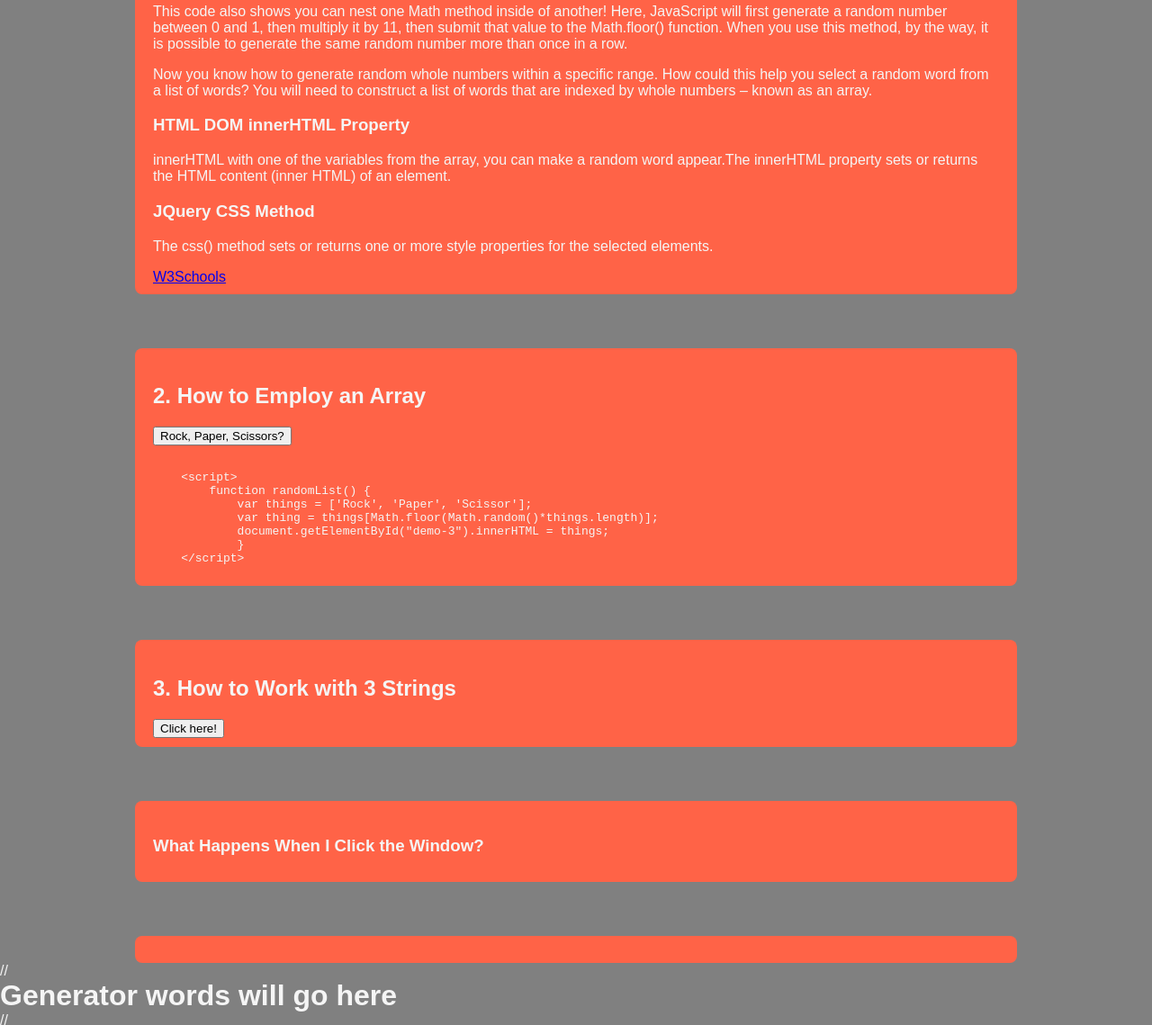
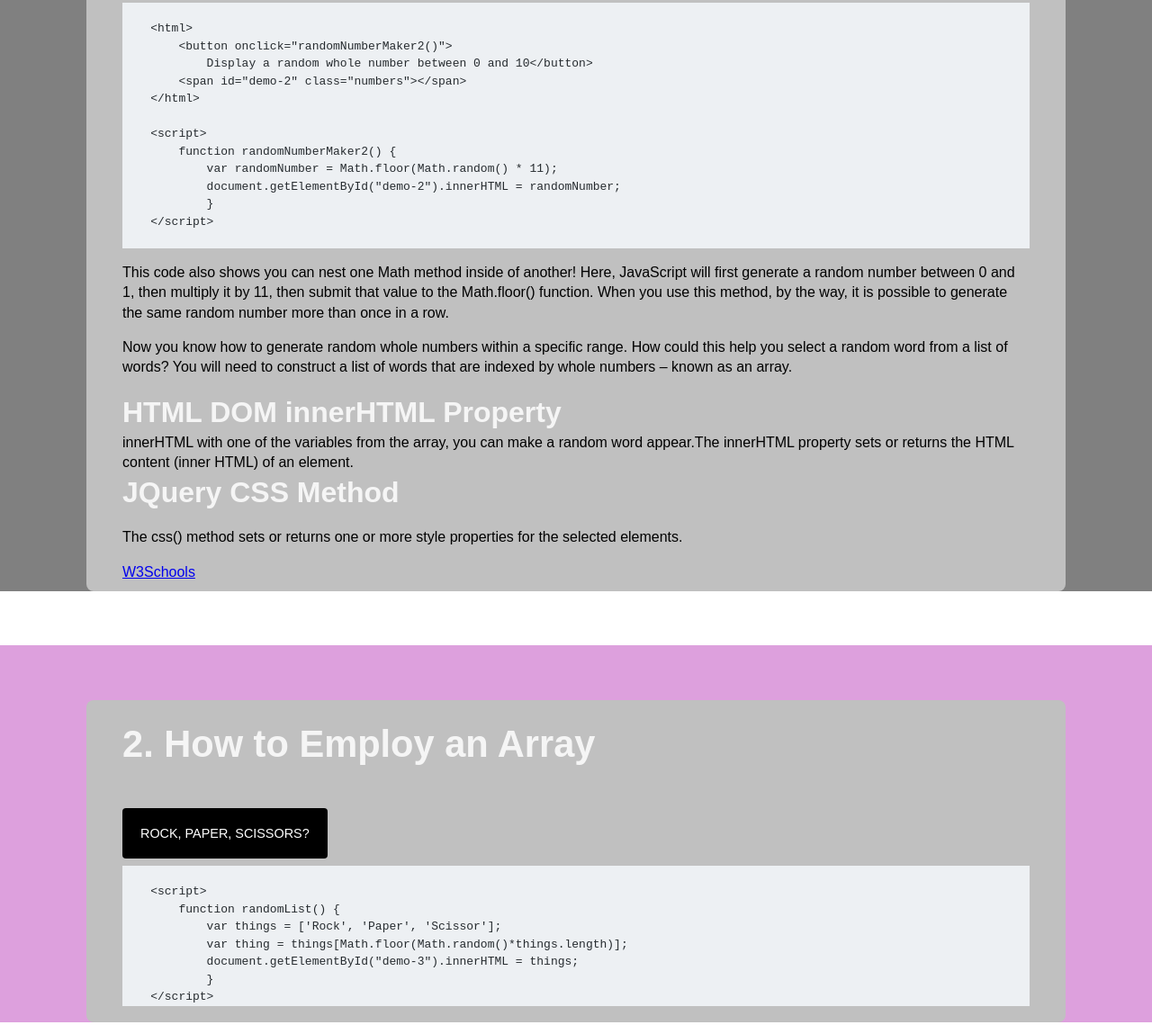
Before and after one commit to angelawyman/wordlist-array-refreshes, a plain HTML site: page index.html in a window 1280 px wide. Shown: the part 1064-2203 px from the top of the page at 90% size. Drawn offline with nearby package versions, Linux system fonts and the light colour scheme.

Commit message:
Update main.css

```diff
--- a/css/main.css
+++ b/css/main.css
@@ -1,44 +1,151 @@
-/* notes to self: ADJECTIVE STOOD LETÂ€™S fix */
-
+/* notes to self: ADJECTIVE STOOD LETÂ€™S fix *
 
 /* mini reset */
-
-html, body, h1 {
+html, body, h1, h2, h3, section {
     margin:0;
     padding:0;
     box-sizing:border-box;
 }
-
 /* ==========================================================================
    Custom Base styles
    ========================================================================== */
 
 body {
-    color:whitesmoke;
-    background-color:gray;
     font-family:Arial, Helvetica, sans-serif;
+    line-height:1.4;
 }
 
 ::-moz-selection {
     background: #b3d4fc;
+    color:black;
 }
 ::selection {
     background: #b3d4fc;
+    color:black;
+}
+
+h1, h2, h3 {
+    color:whitesmoke;
+}
+h1 {
+    font-size:3em;
+}
+h2{
+    font-size:2.6em;
+    margin-bottom:1em;
+}
+h3 {
+    font-size:2em;
+}
+p {
+    color:black;
+}
+pre {
+    overflow-x: auto;
+    margin: 8px 0px;
+    tab-size: 2;
+    position: relative;
+    color: #262B2F;
+    background: #edf0f3;
+    font-size: 1em;
+    line-height: 1.5;
+    -webkit-font-smoothing: auto;
+    font-family: 'Consolas','Courier New',Courier,monospace;
+}
+
+xmp {
+    margin:0;
+}
+
+.comment {
+    font-style: italic;
+    color: #95A5B3;
+}
+section {
+    height: 100%;
+    padding-top: 1px;
+}
+#first {
+    background-color:grey;
+}
+#second {
+    background-color:plum;
+}
+#third {
+    background-color:rgb(218, 32, 88);
+}
+#fourth {
+    background-color:none;
+    min-height:300px;
+}
+#fifth {
+    background-color:chocolate;
 }
 
 .container {
-    width:980px;
+    width:85%;
     margin:0 auto;
 }
 
 .wrapper {
-    background-color:tomato;
-    padding:20px 20px 10px;
+    background-color:silver;
+    padding:20px 40px 10px;
     border-radius:8px;
     margin-top:60px;
+    margin-bottom:60px;
 }
-.wrapper h1 {
-    font-size:3em;
+
+button {
+    color:white;
+    background-color:black;
+    display:inline-block;
+    padding:20px;
+    margin-right:10px;
+    border:transparent;
+    border-radius:4px;
+    text-transform: uppercase;
+    font-size:.9em;
+    cursor: pointer;
+}
+button:hover{
+    opacity: .75;
+    /* background-color:rgba(15, 14, 14, 0.7);     */
+    transition: .35s;
+}
+button:focus {
+    outline-color: magenta;
+}
+
+button:focus,
+button:focus:hover {
+        align-items: flex-start;
+        text-align: center;
+        cursor: default;
+        text-indent: 0px;
+        text-shadow: none;
+        text-align: start;
+        margin: 0em;
+}
+button:active {
+    outline: none;
+    border: none;
+}
+span {
+    color:black;
+    letter-spacing: 1px;
+    font-weight: bold;
+    margin:40px;
+    font-size:2em;
+}
+
+#excuses{
+	position: relative;
+	top: 30px;
+	left: 25px;
+	font-family: monospace;
+	font-size: 4em;
+    color:#c8365a;
+    /* line-height:1; */
 }
 
 .button {
@@ -50,30 +157,29 @@ body {
     background-color:black;
     padding:8px;
     margin: 30px  auto 14px;
+    border-radius:4px;
     -webkit-box-shadow: 6px 7px 32px 0px rgba(79, 76, 79,1);
     -moz-box-shadow: 6px 7px 32px 0px rgba(79, 76, 79,1);
     box-shadow: 6px 7px 32px 0px rgb(79, 76, 79,1);
 }
 .button:hover{
     background-color:gray;
-    transition: .5s;
+    transition: .35s;
 }
-
 
 /* ==========================================================================
   Media Queries for Responsive Design. Modify as content requires.
    ========================================================================== */
 
-@media only screen and (min-width: 35em) {
-    /* Style adjustments for viewports that meet the condition */
+/* @media only screen and (min-width: 35em) {
+
 }
 
 @media print,
        (-webkit-min-device-pixel-ratio: 1.25),
        (min-resolution: 1.25dppx),
        (min-resolution: 120dpi) {
-    /* Style adjustments for high resolution devices */
-}
+} */
 
 /* ==========================================================================
    Print Styles.
@@ -81,10 +187,10 @@ body {
    http://www.phpied.com/delay-loading-your-print-css/
    ========================================================================== */
 
-@media print {
+/* @media print {
     *,
     *:before,
     *:after {
         background: transparent !important;
         color: #000 !important;
-    }
+    } */
```
